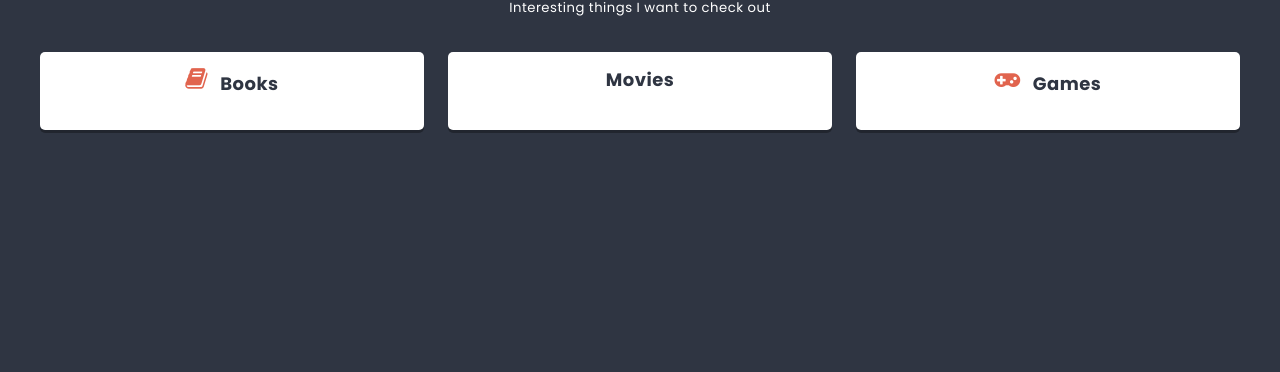
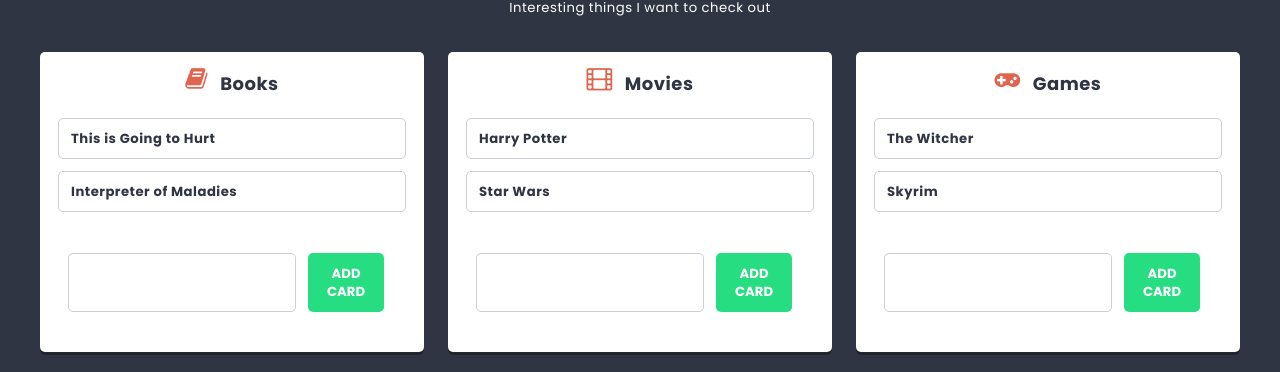
Before and after one commit to MaciejZieminski/my-first-react-app, a React (Create React App) app: page / in a window 1280 px wide. Shown: the part 538-910 px from the top of the page. Before the commit the page ends 800 px from the top, so only its background shows below. Built offline with nearby package versions, Linux system fonts and the light colour scheme.

Commit message:
Bug in 11.7

```diff
--- a/package.json
+++ b/package.json
@@ -11,6 +11,7 @@
     "react-dom": "^18.2.0",
     "react-scripts": "5.0.1",
     "sass": "^1.62.0",
+    "shortid": "^2.2.16",
     "web-vitals": "^2.1.4"
   },
   "scripts": {
--- /dev/null
+++ b/src/components/Card/Card.js
@@ -0,0 +1,9 @@
+import styles from './Card.module.scss';
+
+const Card = props => {
+    return (
+        <li className={styles.card}>{props.title}</li>
+    )
+}
+
+export default Card;
--- /dev/null
+++ b/src/components/Card/Card.module.scss
@@ -0,0 +1,13 @@
+@import '../../styles/settings.scss';
+
+.card {
+    position: relative;
+    background: $color-light;
+    border: 1px solid lighten($color-dark, 60%);
+    padding: $base-size;
+    margin: 0 0 $base-size 0;
+    border-radius: $radius;
+    display: flex;
+    justify-content: space-between;
+    font-weight: bold;
+}
--- /dev/null
+++ b/src/components/CardForm/CardForm.js
@@ -0,0 +1,22 @@
+import styles from './CardForm.module.scss';
+import { useState } from 'react';
+import Button from './../Button/Button';
+import TextInput from './../TextInput/TextInput';
+
+const CardForm = props => {
+    const [title, setTitle] = useState('');
+    const handleSubmit = e => {
+        e.preventDefault();
+        props.action({ title: title }, props.columnId);
+        setTitle('');
+    };
+
+	return (
+        <form className={styles.cardForm} onSubmit={handleSubmit}>
+            <TextInput value={title} onChange={e => setTitle(e.target.value)} />
+            <Button>Add card</Button>
+        </form>
+	);
+};
+
+export default CardForm;
--- /dev/null
+++ b/src/components/CardForm/CardForm.module.scss
@@ -0,0 +1,8 @@
+.cardForm {
+    display: flex;
+    justify-content: center;
+    padding: 10px;
+    & span {
+        margin: 5px;
+    }
+}
--- a/src/components/Column/Column.js
+++ b/src/components/Column/Column.js
@@ -1,9 +1,15 @@
 import styles from './Column.module.scss';
+import Card from '../Card/Card.js';
+import CardForm from '../CardForm/CardForm';
 
 const Column = (props) => {
     return (
         <article className={styles.column}>
             <h2 className={styles.title}><span className={styles.icon + ' fa fa-' + props.icon}></span>{props.title}</h2>
+            <ul className={styles.cards}>
+              {props.cards.map(card => <Card key={card.id} title={card.title} />)}
+            </ul>
+            <CardForm columnId={props.id} action={props.action}/>
         </article>
     )
 };
--- /dev/null
+++ b/src/components/ColumnForm/ColumnForm.js
@@ -0,0 +1,25 @@
+import styles from './ColumnForm.module.scss';
+import { useState } from 'react';
+import Button from '../Button/Button.js';
+import TextInput from '../TextInput/TextInput.js';
+
+const ColumnForm = (props) => {
+
+    const [value, setValue] = useState('');
+    const [icon, setIcon] = useState('');
+
+    const handleSubmit = e => {
+        e.preventDefault();
+        props.action({title: value, icon: icon});
+        setValue('');
+        setIcon('');
+    }
+
+    return (<form className={styles.columnForm} onSubmit={handleSubmit}>
+                <span>Title:</span> <TextInput type="text" value={value} onChange={e => setValue(e.target.value)}/>
+                <span>Icon:</span> <TextInput type="text" icon={icon} onChange={e => setIcon(e.target.iconValue)}/>
+                <Button>Add column</Button>
+      </form>);
+}
+
+export default ColumnForm;
--- /dev/null
+++ b/src/components/ColumnForm/ColumnForm.module.scss
@@ -0,0 +1,8 @@
+.columnForm {
+    display: flex;
+    justify-content: center;
+    padding: 10px;
+    & span {
+        margin: 10px;
+    }
+}
--- a/src/components/List/List.js
+++ b/src/components/List/List.js
@@ -1,12 +1,55 @@
 import styles from './List.module.scss';
 import Column from '../Column/Column.js';
+import { useState } from 'react';
+import shortid from 'shortid';
+import ColumnForm from '../ColumnForm/ColumnForm.js';
 
 const List = () => {
-  const columns = [
-    {id: 1, title: 'Books', icon: 'book'},
-    {id: 2, title: 'Movies', icon: 'camera-movie'},
-    {id: 3, title: 'Games', icon: 'gamepad'}
-  ];
+  const [columns, setColumns] = useState([
+    {
+      id: 1,
+      title: 'Books',
+      icon: 'book',
+      cards: [
+        { id: 1, title: 'This is Going to Hurt' },
+        { id: 2, title: 'Interpreter of Maladies' }
+      ]
+    },
+    {
+      id: 2,
+      title: 'Movies',
+      icon: 'film',
+      cards: [
+        { id: 1, title: 'Harry Potter' },
+        { id: 2, title: 'Star Wars' }
+      ]
+    },
+    {
+      id: 3,
+      title: 'Games',
+      icon: 'gamepad',
+      cards: [
+        { id: 1, title: 'The Witcher' },
+        { id: 2, title: 'Skyrim' }
+      ]
+    }
+  ]);
+
+  const addColumn = newColumn => {
+		setColumns([...columns, { id: shortid(), title: newColumn.title, icon: newColumn.icon, cards: [] }]);
+};
+
+  const addCard = (newCard, columnId) => {
+	  const columnsUpdated = columns.map(column => {
+		  if(column.id === columnId)
+			  return { ...column, cards: [...column.cards, { id: shortid(), title: newCard.title }]}
+		  else
+			  return column
+	  })
+
+	  setColumns(columnsUpdated);
+
+  };
 
   return (
        <div className={styles.List}>
@@ -14,9 +57,11 @@
             <h2 className={styles.title}>Things to do<span>soon</span></h2>
         </header>
         <p className={styles.description}>Interesting things I want to check out</p>
+
         <section className={styles.columns}>
-          {columns.map(column => <Column key={column.id} title={column.title} icon={column.icon} />)}
+          {columns.map(columns => <Column key={columns.id} title={columns.title} icon={columns.icon} cards={columns.cards} action={addCard} />)}
         </section>
+        <ColumnForm action={addColumn} />
        </div>
     );
 };
--- a/src/components/TextInput/TextInput.js
+++ b/src/components/TextInput/TextInput.js
@@ -2,7 +2,7 @@
 
 const TextInput = (props) => {
     return(
-        <input className={styles.input} placeholder={props.placeholder} type="text" />
+        <input className={styles.input} value={props.value} onChange={props.onChange} placeholder={props.placeholder} type="text" />
     );
 };
 
```
Also changed, not shown: 1 other file (tests, documents, lock files or other folders).
